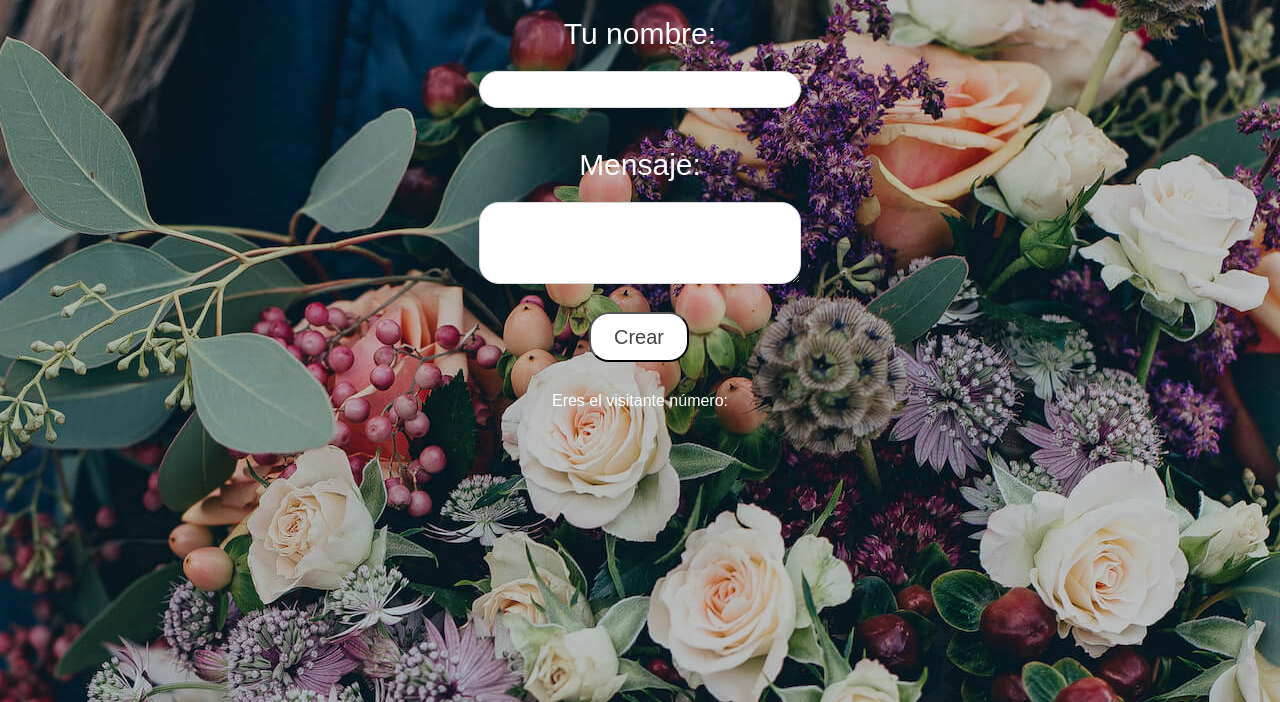
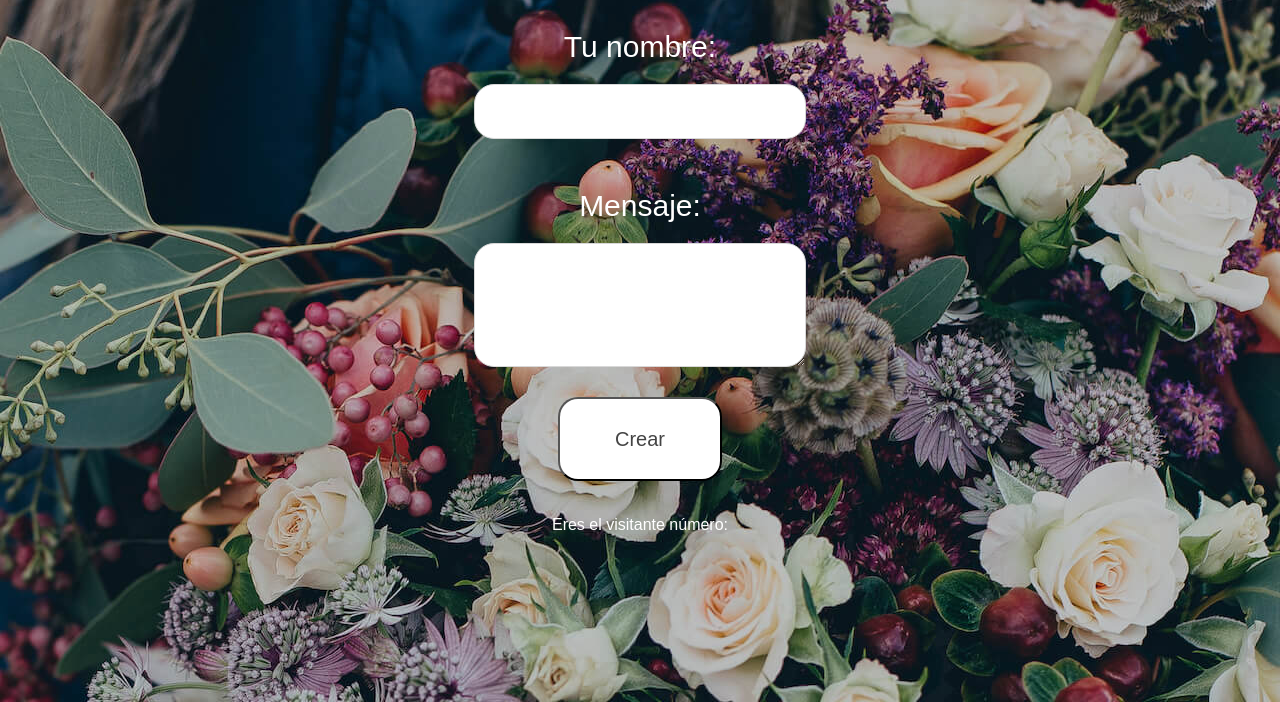
Before and after one commit to pedroagont/carta-para-mama, a plain HTML site: page index.html in a window 1280 px wide. Shown: the part 98-800 px from the top of the page. Drawn offline with Linux system fonts and the light colour scheme.

Commit message:
Alinear todo al centro con flexbox

```diff
--- a/index.html
+++ b/index.html
@@ -27,7 +27,9 @@
                 <label for="">Mensaje:</label>
                 <textarea name="name" rows="4" cols="30" id="mensaje"></textarea>
             </div>
-            <button id="crear">Crear</button>
+            <div class="input">
+              <button id="crear">Crear</button>
+            </div>
         </section>
 
         <div id="contador">
--- a/style.css
+++ b/style.css
@@ -144,19 +144,30 @@ h1{
 }
 
 .container {
-  text-align: center;
+  display: flex;
+  flex-direction: column;
+  justify-content: center;
+  align-items: center;
 }
 
-.container div {
-  padding: 10px;
+.container .input {
+  padding: 15px;
+  display: flex;
+  flex-direction: column;
+  justify-content: center;
+  align-items: center;
+}
+
+.container .input label {
   color: white;
 }
 
 .container textarea {
-  padding: 10px;
+  padding: 15px;
   width: 300px;
   border: 1px solid #D8D8D8;
   border-radius: 20px;
+  font-size: 20px;
 }
 
 .container textarea:focus {
@@ -165,11 +176,12 @@ h1{
 }
 
 
-.container input {
-  padding: 10px;
+.container .input input {
+  padding: 15px;
   width: 300px;
   border: 1px solid #D8D8D8;
   border-radius: 20px;
+  font-size: 20px;
 }
 
 .container input:focus {
@@ -179,8 +191,10 @@ h1{
 
 
 .container button {
-  margin: 14px 7px 0 5px;
-  padding: 7px 8px;
+  display: flex;
+  justify-content: center;
+  align-items: center;
+  padding: 40px 80px;
   border-radius: 20px;
   color: #444444;
   width: 100px;
@@ -206,6 +220,7 @@ h1{
 
 #contador {
   margin-top: 20px;
+  color: white;
 }
 
 #titulo {
```
Also changed, not shown: carta.html (+16 -11 lines).
